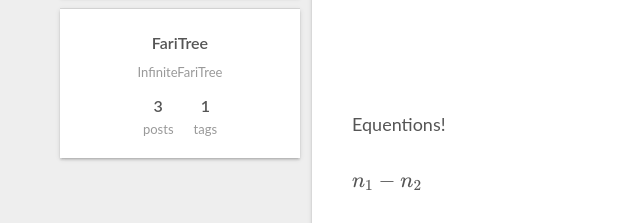
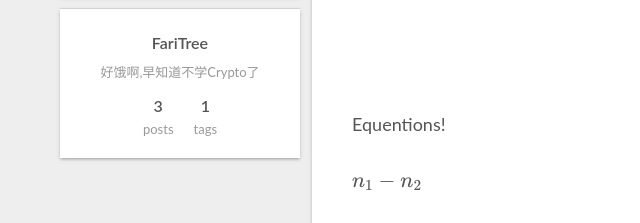
Before and after one commit to FariTree/FariTree.github.io, a plain HTML site: page index.html in a window 1280 px wide. Shown: the part 403-626 px from the top of the page, 0-640 px from the left. Drawn offline with nearby package versions, Linux system fonts and the light colour scheme.

Commit message:
Site updated: 2025-02-13 19:14:29

```diff
--- a/index.html
+++ b/index.html
@@ -19,12 +19,12 @@
 
 <script class="next-config" data-name="main" type="application/json">{"hostname":"example.com","root":"/","images":"/images","scheme":"Gemini","darkmode":false,"version":"8.22.0","exturl":false,"sidebar":{"position":"left","width_expanded":320,"width_dual_column":240,"display":"post","padding":18,"offset":12},"hljswrap":true,"copycode":{"enable":false,"style":null},"fold":{"enable":false,"height":500},"bookmark":{"enable":false,"color":"#222","save":"auto"},"mediumzoom":false,"lazyload":false,"pangu":false,"comments":{"style":"tabs","active":null,"storage":true,"lazyload":false,"nav":null},"stickytabs":false,"motion":{"enable":true,"async":false,"duration":200,"transition":{"menu_item":"fadeInDown","post_block":"fadeIn","post_header":"fadeInDown","post_body":"fadeInDown","coll_header":"fadeInLeft","sidebar":"fadeInUp"}},"i18n":{"placeholder":"Searching...","empty":"We didn't find any results for the search: ${query}","hits_time":"${hits} results found in ${time} ms","hits":"${hits} results found"}}</script><script src="/js/config.js"></script>
 
-    <meta name="description" content="InfiniteFariTree">
+    <meta name="description" content="好饿啊,早知道不学Crypto了">
 <meta property="og:type" content="website">
 <meta property="og:title" content="FariTree&#39;s Blog">
 <meta property="og:url" content="http://example.com/index.html">
 <meta property="og:site_name" content="FariTree&#39;s Blog">
-<meta property="og:description" content="InfiniteFariTree">
+<meta property="og:description" content="好饿啊,早知道不学Crypto了">
 <meta property="og:locale" content="en_US">
 <meta property="article:author" content="FariTree">
 <meta name="twitter:card" content="summary">
@@ -115,7 +115,7 @@
         <div class="site-overview-wrap sidebar-panel">
           <div class="site-author animated" itemprop="author" itemscope itemtype="http://schema.org/Person">
   <p class="site-author-name" itemprop="name">FariTree</p>
-  <div class="site-description" itemprop="description">InfiniteFariTree</div>
+  <div class="site-description" itemprop="description">好饿啊,早知道不学Crypto了</div>
 </div>
 <div class="site-state-wrap animated">
   <nav class="site-state">
@@ -161,7 +161,7 @@
 
     <span hidden itemprop="publisher" itemscope itemtype="http://schema.org/Organization">
       <meta itemprop="name" content="FariTree's Blog">
-      <meta itemprop="description" content="InfiniteFariTree">
+      <meta itemprop="description" content="好饿啊,早知道不学Crypto了">
     </span>
 
     <span hidden itemprop="post" itemscope itemtype="http://schema.org/CreativeWork">
@@ -238,7 +238,7 @@
 
     <span hidden itemprop="publisher" itemscope itemtype="http://schema.org/Organization">
       <meta itemprop="name" content="FariTree's Blog">
-      <meta itemprop="description" content="InfiniteFariTree">
+      <meta itemprop="description" content="好饿啊,早知道不学Crypto了">
     </span>
 
     <span hidden itemprop="post" itemscope itemtype="http://schema.org/CreativeWork">
@@ -316,7 +316,7 @@
 
     <span hidden itemprop="publisher" itemscope itemtype="http://schema.org/Organization">
       <meta itemprop="name" content="FariTree's Blog">
-      <meta itemprop="description" content="InfiniteFariTree">
+      <meta itemprop="description" content="好饿啊,早知道不学Crypto了">
     </span>
 
     <span hidden itemprop="post" itemscope itemtype="http://schema.org/CreativeWork">
```
Also changed, not shown: 2025/02/13/FormulaTest/index.html (+2 -2 lines), 2025/02/13/hello-world/index.html (+2 -2 lines), 2025/02/13/picTest/index.html (+2 -2 lines), archives/2025/02/index.html (+3 -3 lines), archives/2025/index.html (+3 -3 lines), archives/index.html (+3 -3 lines), tags/CTF/index.html (+3 -3 lines).
